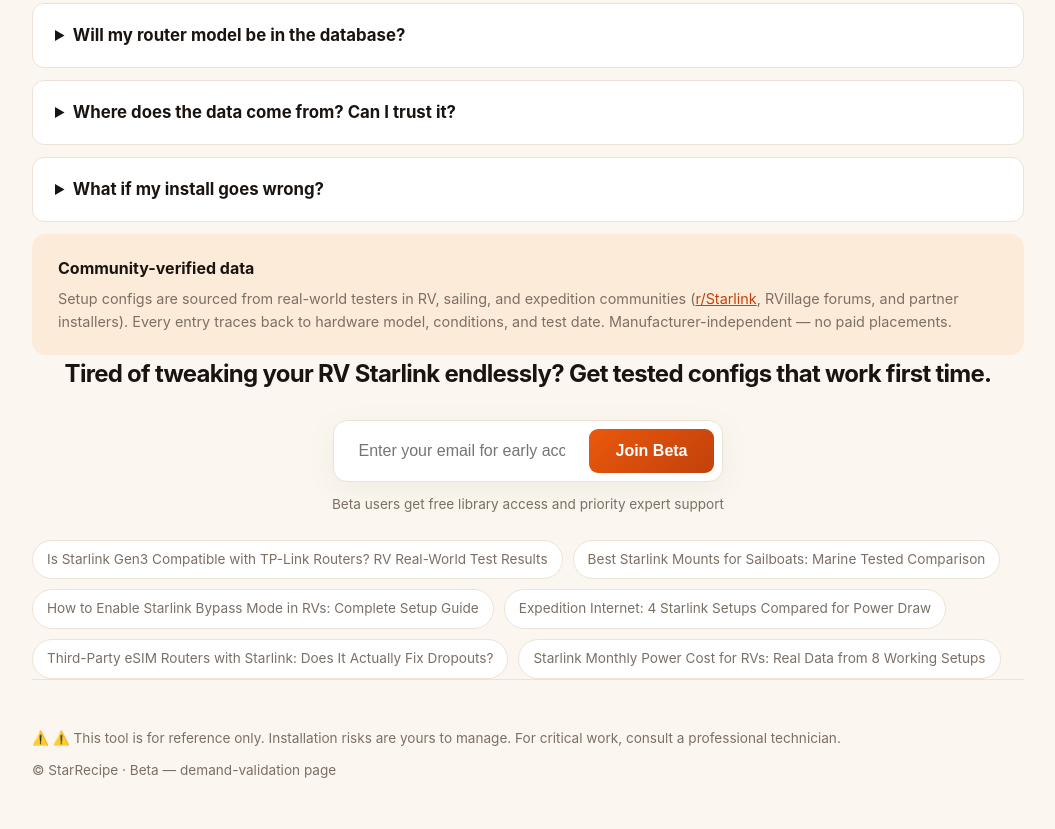
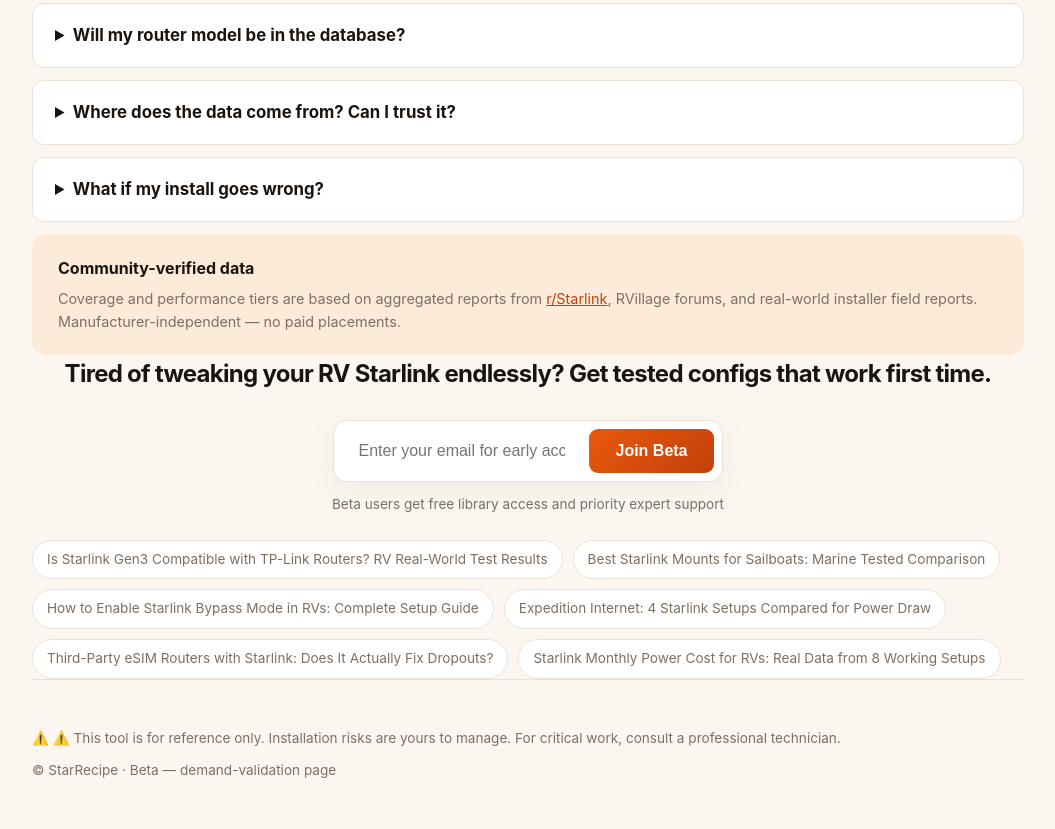
Before and after one commit to h2652908721-collab/starlink-rv-marine-compat-db, a plain HTML site: page index.html in a window 1280 px wide. Shown: the part 1633-2462 px from the top of the page, without its empty margins (112-1167 px from the left). Drawn offline with Linux system fonts and the light colour scheme.

Commit message:
feat: update verified section copy

```diff
--- a/index.html
+++ b/index.html
@@ -87,8 +87,8 @@
 <h2 class="t">You might be wondering</h2><details><summary>Will my router model be in the database?</summary><p>We cover Starlink Gen2/Gen3 and major third-party hardware. Community adds new configs constantly. Can't find yours? Submit feedback or help us test it.</p></details><details><summary>Where does the data come from? Can I trust it?</summary><p>All real-world tests from RV, sailing, and expedition communities. Every config traces back to the tester, hardware, conditions, and date. Transparent. Verifiable.</p></details><details><summary>What if my install goes wrong?</summary><p>We connect you with pro installers for hands-on support. If a config has issues, we coordinate fixes and updates based on real user feedback.</p></details></section>
 
 <section class="verified">
-<h3>Community-verified data</h3>
-<p>Setup configs are sourced from real-world testers in RV, sailing, and expedition communities (<a href="https://reddit.com/r/Starlink" rel="noopener">r/Starlink</a>, RVillage forums, and partner installers). Every entry traces back to hardware model, conditions, and test date. Manufacturer-independent — no paid placements.</p>
+  <h3>Community-verified data</h3>
+  <p>Coverage and performance tiers are based on aggregated reports from <a href="https://reddit.com/r/Starlink" rel="noopener">r/Starlink</a>, RVillage forums, and real-world installer field reports. Manufacturer-independent — no paid placements.</p>
 </section>
 
 <div class="foot-cta" id="join2">
```
